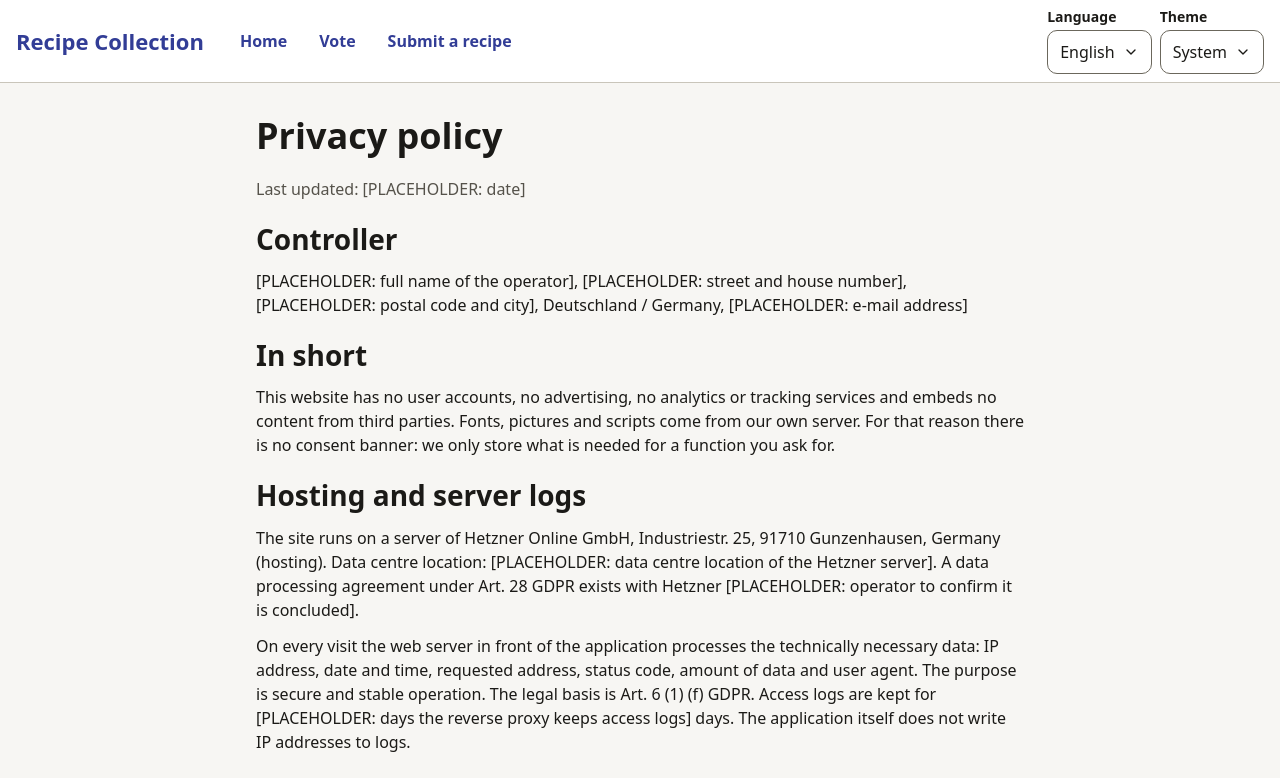
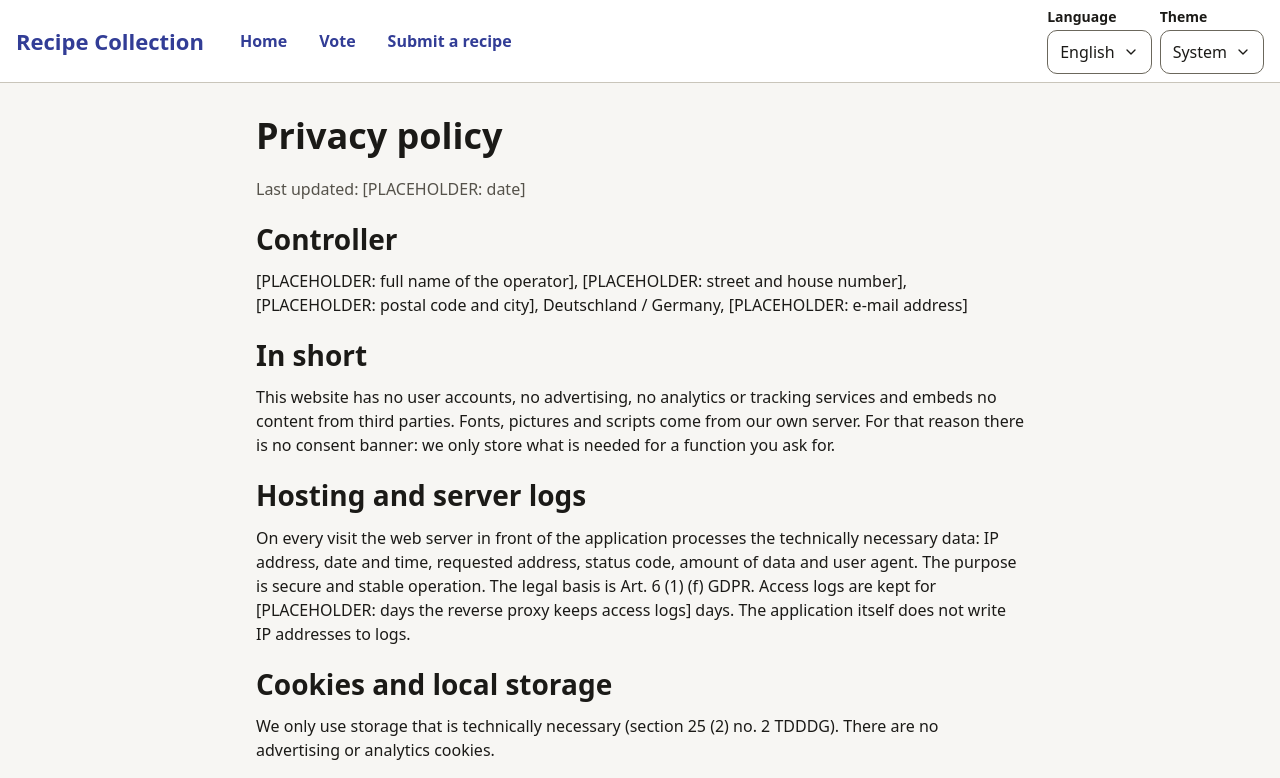
Before and after one commit to cnotv/recipes, a Vue app: page /datenschutz in a window 1280 px wide. Shown: the top 778 px of the page. Built offline with nearby package versions, Linux system fonts and the light colour scheme.

Commit message:
docs: drop the hosting provider paragraph from the privacy policy

```diff
--- a/src/legal/datenschutz.ts
+++ b/src/legal/datenschutz.ts
@@ -18,7 +18,6 @@ export const datenschutz: Record<LegalLanguage, LegalDocument> = {
       {
         heading: 'Hosting und Server-Logs',
         paragraphs: [
-          'Die Website läuft auf einem Server der Hetzner Online GmbH, Industriestr. 25, 91710 Gunzenhausen, Deutschland (Hosting). Standort des Rechenzentrums: ' + operator.serverLocation + '. Mit Hetzner besteht ein Vertrag zur Auftragsverarbeitung nach Art. 28 DSGVO [PLATZHALTER: Abschluss durch den Betreiber bestätigen].',
           'Bei jedem Aufruf verarbeitet der vorgeschaltete Webserver technisch notwendige Daten: IP-Adresse, Datum und Uhrzeit, aufgerufene Adresse, Statuscode, übertragene Datenmenge und User-Agent. Zweck ist der sichere und stabile Betrieb. Rechtsgrundlage ist Art. 6 Abs. 1 lit. f DSGVO. Die Zugriffsprotokolle werden ' + operator.accessLogRetention + ' Tage aufbewahrt. Die Anwendung selbst schreibt keine IP-Adressen in Protokolle.',
         ],
       },
@@ -81,7 +80,6 @@ export const datenschutz: Record<LegalLanguage, LegalDocument> = {
       {
         heading: 'Hosting and server logs',
         paragraphs: [
-          'The site runs on a server of Hetzner Online GmbH, Industriestr. 25, 91710 Gunzenhausen, Germany (hosting). Data centre location: ' + operator.serverLocation + '. A data processing agreement under Art. 28 GDPR exists with Hetzner [PLACEHOLDER: operator to confirm it is concluded].',
           'On every visit the web server in front of the application processes the technically necessary data: IP address, date and time, requested address, status code, amount of data and user agent. The purpose is secure and stable operation. The legal basis is Art. 6 (1) (f) GDPR. Access logs are kept for ' + operator.accessLogRetention + ' days. The application itself does not write IP addresses to logs.',
         ],
       },
--- a/src/legal/operator.ts
+++ b/src/legal/operator.ts
@@ -12,7 +12,6 @@ export const operator: Operator = {
   vatId: '[PLACEHOLDER: VAT ID under section 27a UStG, or delete the line if there is none]',
   contentResponsible: '[PLACEHOLDER: name and address of the person responsible for content under section 18 (2) MStV, or delete the line]',
   supervisoryAuthority: '[PLACEHOLDER: data protection authority of the federal state of the operator]',
-  serverLocation: '[PLACEHOLDER: data centre location of the Hetzner server]',
   accessLogRetention: '[PLACEHOLDER: days the reverse proxy keeps access logs]',
   modelProviders: '[PLACEHOLDER: the providers OpenRouter routes the configured model to]',
 }
--- a/src/legal/types.ts
+++ b/src/legal/types.ts
@@ -17,7 +17,6 @@ export type Operator = {
   vatId: string
   contentResponsible: string
   supervisoryAuthority: string
-  serverLocation: string
   accessLogRetention: string
   modelProviders: string
 }
```
Also changed, not shown: 1 other file (tests, documents, lock files or other folders).
